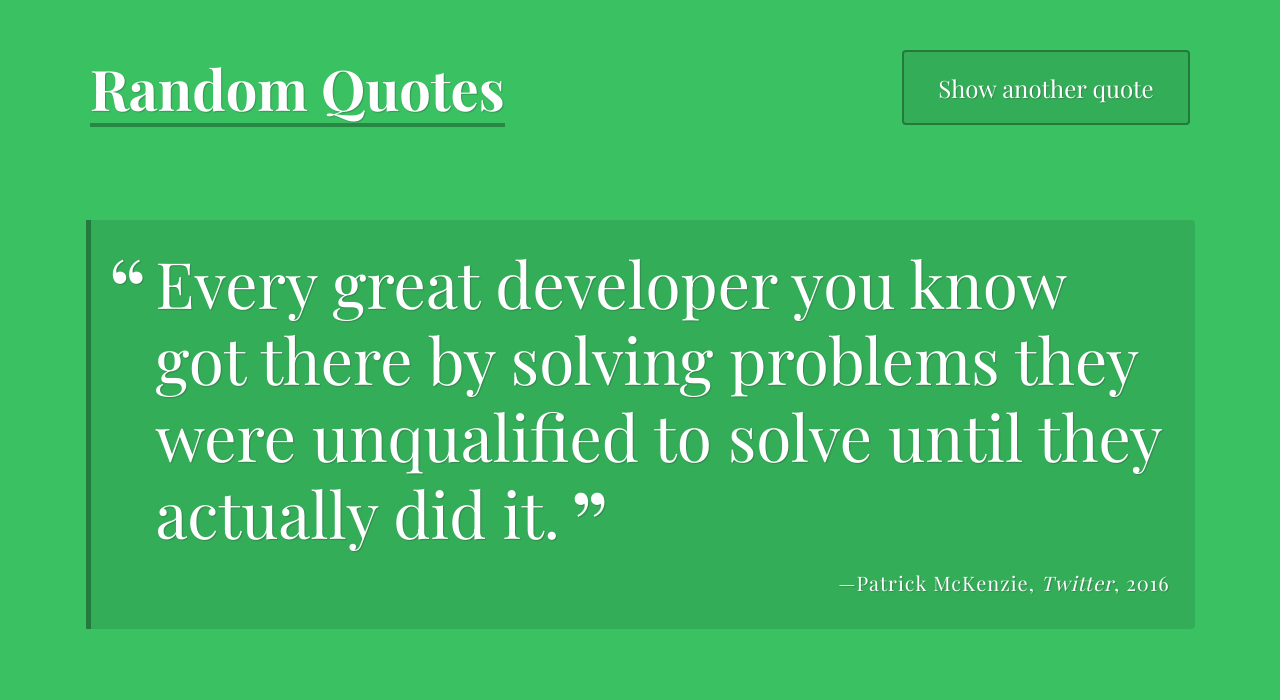
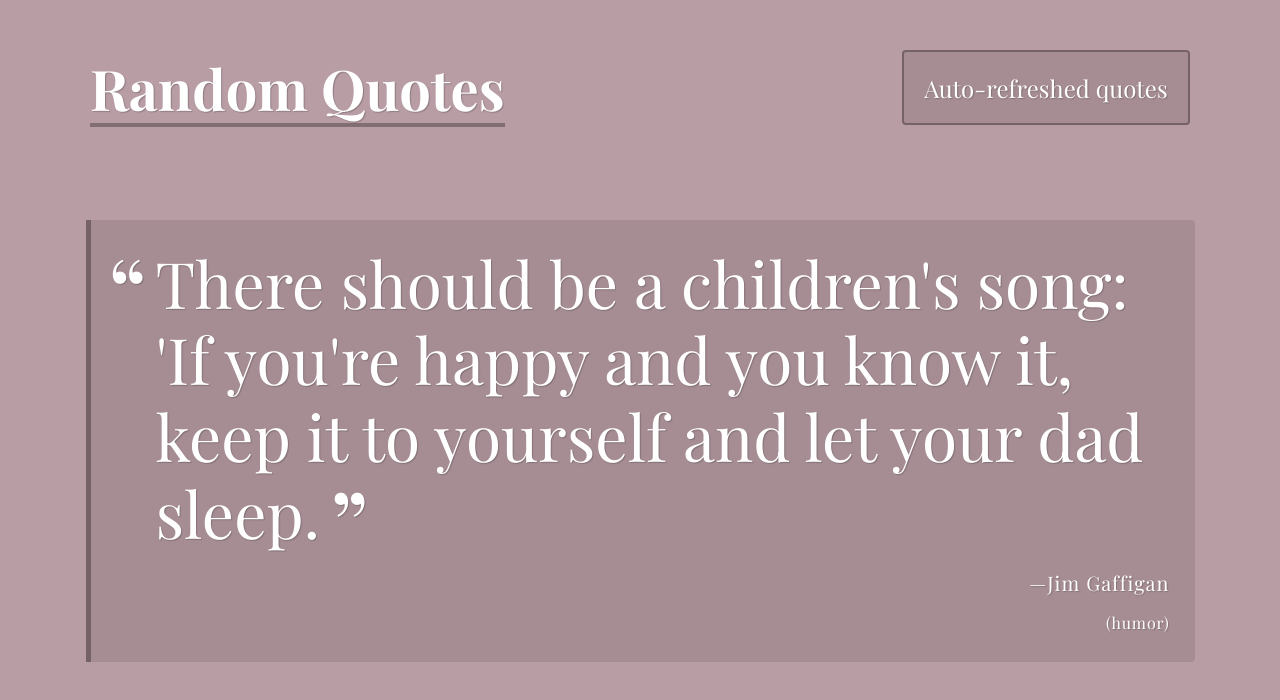
Before and after one commit to garcia718gt4/FSJS-Project-1, a plain HTML site: page index.html in a window 1280 px wide. Drawn offline with nearby package versions, Linux system fonts and the light colour scheme; a web font is replaced by a local one.

Commit message:
final v1.1

```diff
--- a/css/styles.css
+++ b/css/styles.css
@@ -38,11 +38,12 @@ h1 {
   border-radius: 4px;
   border: 2px solid rgba(0, 0, 0, 0.3);
   transition: 0.5s;
+  cursor: initial;
 }
 
-.load-quote:hover {
+/* .load-quote:hover {
   background-color: rgba(255, 255, 255, 0.1);
-}
+} */
 
 .load-quote:focus {
   outline: none;
--- a/index.html
+++ b/index.html
@@ -11,7 +11,7 @@
   <body>
     <header>
       <h1>Random Quotes</h1>
-      <button id="load-quote" class="load-quote">Show another quote</button>
+      <button id="load-quote" class="load-quote">Auto-refreshed quotes</button>
     </header>
 
     <div class="container">
--- a/js/script.js
+++ b/js/script.js
@@ -45,7 +45,22 @@ let quotes = [
     citation:'The Avengers',
     year: '2012',
     tag:'humor'
+  },
+
+  {
+    quote: 'If opportunity doesn’t knock, build a door.',
+    source:'Milton Berle',
+    citation:'',
+    tag:'humor'
+  },
+
+  {
+    quote: 'People may hate you for being different and not living by society’s standards, but deep down they wish they had the courage to do the same.',
+    source:'Kevin Heart',
+    citation:'',
+    tag:'humor'
   }
+
 ];
 
 
@@ -111,6 +126,11 @@ bgColor.addEventListener('click', () => {
   print quote button
 ***/
 
-document.getElementById('load-quote').addEventListener("click", () => {
+// document.getElementById('load-quote').addEventListener("click", () => {
+//   printQuote();
+// });
+
+setInterval(() => {
+  body.style.backgroundColor = randomRGB(randomValue);
   printQuote();
-});
+}, 5000);
```
